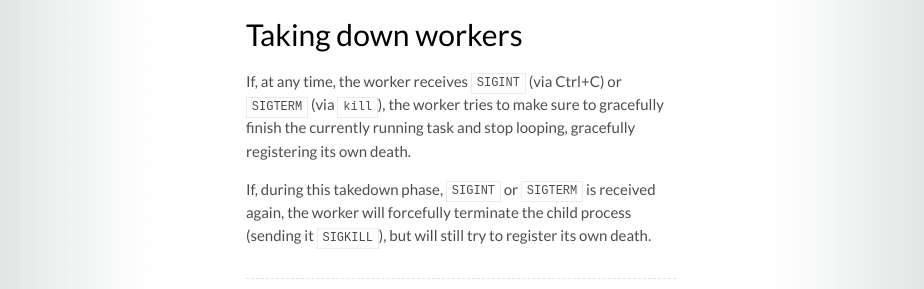
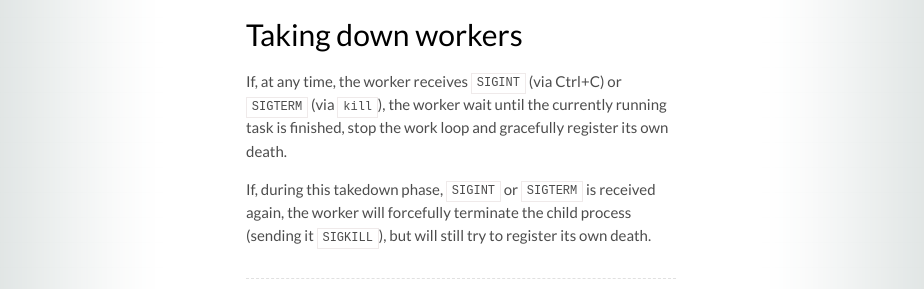
Before and after one commit to rq/rq, a Jekyll site: the page built from docs/workers.md, in a window 1280 px wide. Shown: the part 1782-2071 px from the top of the page, without its empty margins (179-1103 px from the left). Built offline with Jekyll 4.4.1, drawn with Linux system fonts in a browser that asks for light colours; some web fonts are replaced; Markdown is read by kramdown in place of the engine named in the settings.

Commit message:
Update docs/workers.md

```diff
--- a/docs/workers.md
+++ b/docs/workers.md
@@ -88,8 +88,8 @@ starting the worker, using the `--name` option.
 ## Taking down workers
 
 If, at any time, the worker receives `SIGINT` (via Ctrl+C) or `SIGTERM` (via
-`kill`), the worker tries to make sure to gracefully finish the currently
-running task and stop looping, gracefully registering its own death.
+`kill`), the worker wait until the currently running task is finished, stop
+the work loop and gracefully register its own death.
 
 If, during this takedown phase, `SIGINT` or `SIGTERM` is received again, the
 worker will forcefully terminate the child process (sending it `SIGKILL`), but
```
